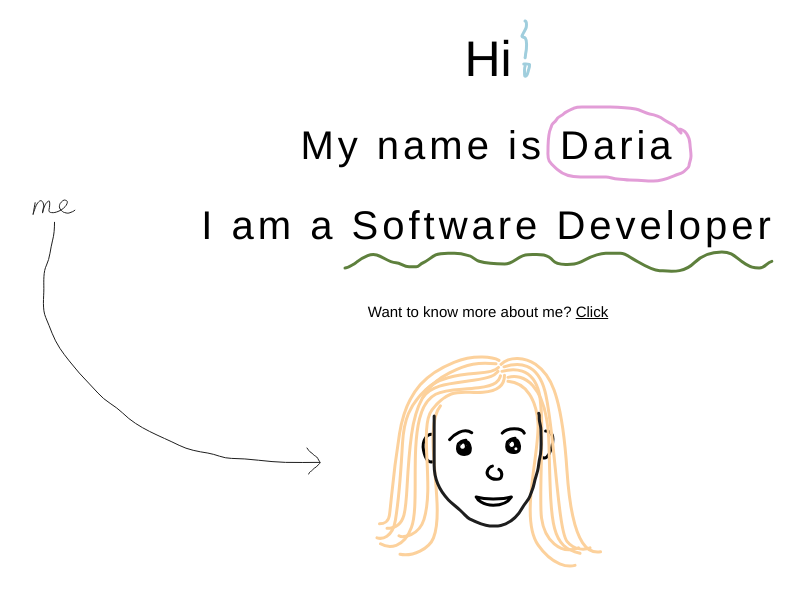
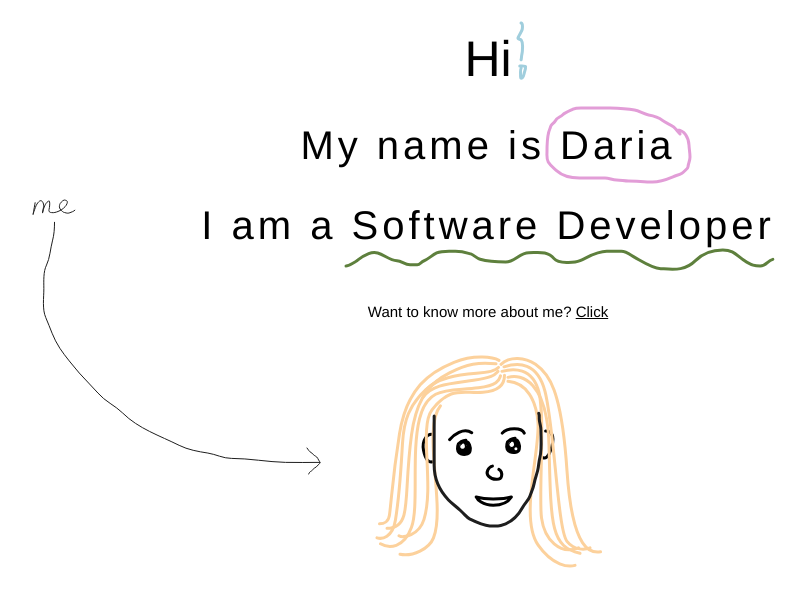
Before and after one commit to dariavarlamovaa/personalwebsiteFlask, a Flask app: page / in a window 1280 px wide. Shown: the part 110-712 px from the top of the page, without its empty margins (152-958 px from the left). Run offline with Flask 3, Linux system fonts and the light colour scheme; data comes from the database, SQL or seed files in the repository.

Commit message:
uodated home page markup, added new media queries

```diff
--- a/static/css/home.css
+++ b/static/css/home.css
@@ -6,7 +6,6 @@
     gap: 35px;
     align-items: center;
     padding-top: 30px;
-    position: relative;
     max-width: 600px;
     margin: 0 auto;
 }
@@ -21,24 +20,27 @@
     letter-spacing: 4px;
 }
 
+.parts {
+    position: relative;
+}
+
 .home-lines {
     position: absolute;
 
 }
 
 .exclamation-mark {
-    top: 19px;
-    right: 256px;
+    left: 52px;
+    top: -9px;
 }
 
 .circle {
-    top: 105px;
-    right: 95px;
+    right: -16px;
+    top: -17px;
 }
 
 .wavy-line {
-    top: 250px;
-    right: 14px;
+    right: 0;
 }
 
 .link-to-about {
--- a/static/css/media_base.css
+++ b/static/css/media_base.css
@@ -10,4 +10,5 @@
     .me-line {
         display: none;
     }
+
 }
--- /dev/null
+++ b/static/css/media_home.css
@@ -0,0 +1,5 @@
+@media screen and (max-width: 1000px) {
+    .banner {
+        padding-top: 100px;
+    }
+}
--- a/templates/home.html
+++ b/templates/home.html
@@ -2,19 +2,28 @@
 
 {% block css %}
 <link rel="stylesheet" href="{{ url_for ('static', filename='css/home.css') }}">
+<link rel="stylesheet" href="{{ url_for ('static', filename='css/media_home.css') }}">
 {% endblock %}
 
 {% block content%}
 <section class="main-page">
     <div class="container">
         <div class="banner">
-            <h1>Hi</h1>
-            <img class="home-lines exclamation-mark" src="{{ url_for ('static', filename='images/exclamation_mark.svg') }}" alt="exclamation mark">
-            <p>My name is Daria</p>
-            <img class="home-lines circle" src="{{ url_for ('static', filename='images/circle.svg') }}" alt="circle">
-            <p>I am a Software Developer</p>
-            <img class="home-lines wavy-line" src="{{ url_for ('static', filename='images/wavy_line.svg') }}"
-                 alt="wavy line">
+            <div class="first-part parts">
+                <h1>Hi</h1>
+                <img class="home-lines exclamation-mark"
+                     src="{{ url_for ('static', filename='images/exclamation_mark.svg') }}" alt="exclamation mark">
+            </div>
+            <div class="second-part parts">
+                <p>My name is Daria</p>
+                <img class="home-lines circle" src="{{ url_for ('static', filename='images/circle.svg') }}"
+                     alt="circle">
+            </div>
+            <div class="third-part parts">
+                <p>I am a Software Developer</p>
+                <img class="home-lines wavy-line" src="{{ url_for ('static', filename='images/wavy_line.svg') }}"
+                     alt="wavy line">
+            </div>
             <a class="link-to-about" href="{{ url_for ('me') }}">Want to know more about me? <span class="click-button">Click</span></a>
             <div class="my-svg">
                 <img class="me-line" src="{{ url_for ('static', filename='images/me-line.svg') }}" alt="me line">
```
